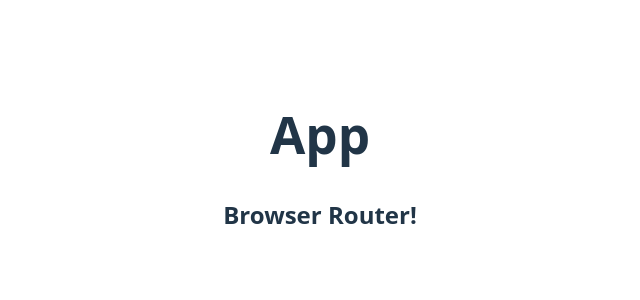
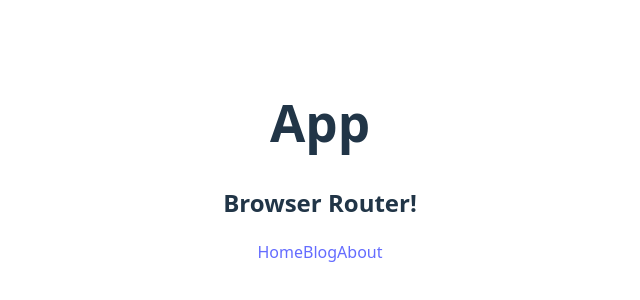
Before and after one commit to Maz-hub/react-router, a React (Vite) app: page / in a window 1280 px wide. Shown: the part 238-538 px from the top of the page, without its empty margins (320-960 px from the left). Built offline with nearby package versions, Linux system fonts and the light colour scheme.

Commit message:
Refactor App component to include NavBar and update routing structure

```diff
--- a/src/App.jsx
+++ b/src/App.jsx
@@ -1,6 +1,7 @@
 import BrowserRouter from "./BrowserRouter.jsx";
 import Route from "./Route.jsx";
 import Blog from "./Blog.jsx";
+import NavBar from "./NavBar.jsx";
 
 import "./App.css";
 
@@ -8,14 +9,14 @@ function App() {
   return (
     <>
       <h1>App</h1>
+
       <BrowserRouter>
         <h2>Browser Router!</h2>
-        <Route path="/1">
-          <h3>Route 1</h3>
-          <a href="/2">Go to route 2</a>
+        <NavBar />
+        <Route path="/home">
+          <h3>Home</h3>
         </Route>
-        <Route path="/2">
-          <h3>Route 2</h3>
+        <Route path="/blog">
           <Blog />
         </Route>
       </BrowserRouter>
```
